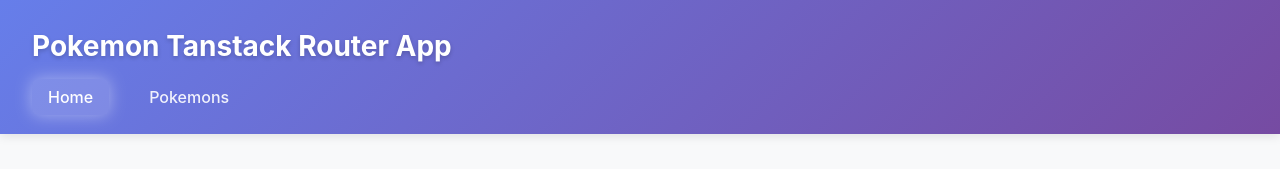
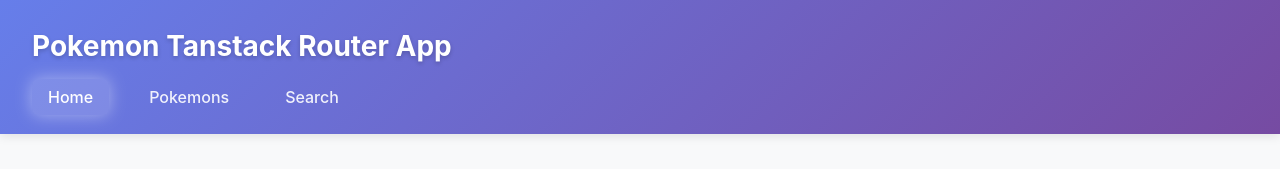
Before and after one commit to mateuslopes92/TanstackRouterDemo, a React (Vite) app: page / in a window 1280 px wide. Shown: the top 169 px of the page. Built offline with nearby package versions, Linux system fonts and the light colour scheme.

Commit message:
TanstackRouter: Added search link on header

```diff
--- a/src/routes/__root.tsx
+++ b/src/routes/__root.tsx
@@ -29,6 +29,15 @@
                 )}
               </Link>
             </li>
+            <li>
+              <Link
+                to="/search"
+                className="header__link"
+                activeProps={activeProps}
+              >
+                Search
+              </Link>
+            </li>
           </ul>
         </nav>
       </header>
```
